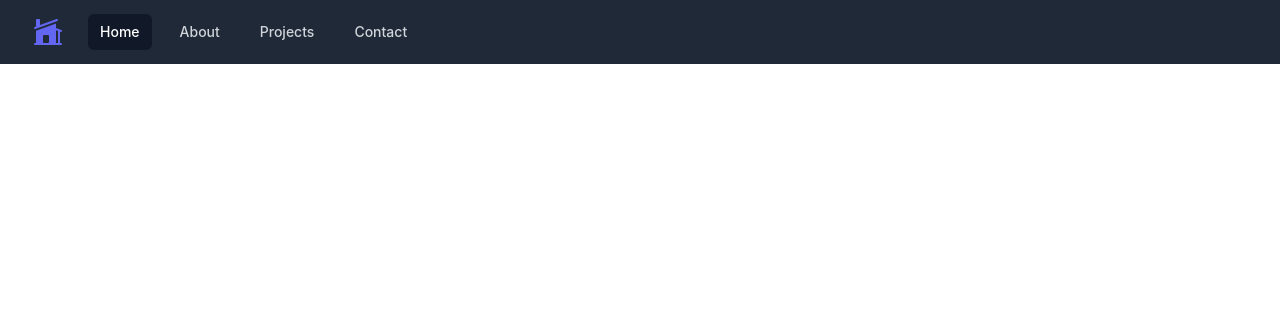
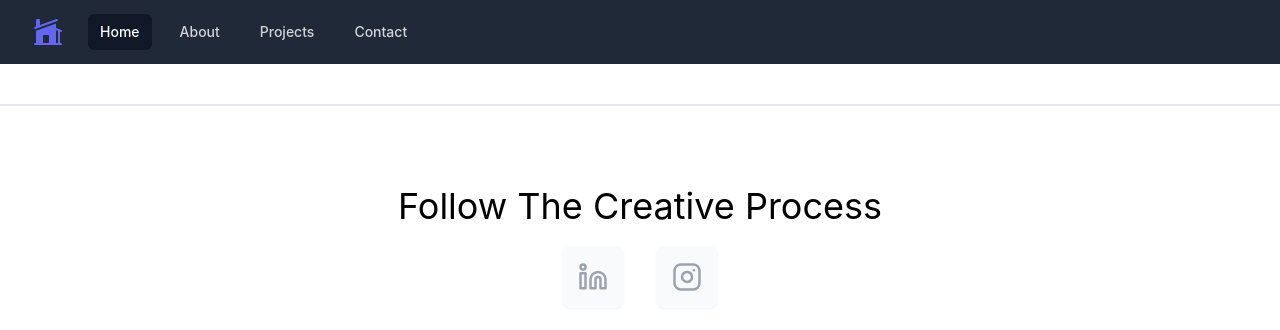
Before and after one commit to aaronfeingold/aspaceunfolds, a React (Create React App) app: page /about in a window 1280 px wide. Shown: the top 330 px of the page. Built offline with nearby package versions, Linux system fonts and the light colour scheme; grey boxes are pictures that could not be loaded.

Commit message:
tryna make a footer...

```diff
--- a/src/shared/components/Footer.tsx
+++ b/src/shared/components/Footer.tsx
@@ -1,24 +1,43 @@
 import React from "react";
+import { FiLinkedin, FiInstagram } from "react-icons/fi";
+
+const socialLinks = [
+  {
+    id: 0,
+    icon: <FiLinkedin />,
+    url: "https://www.linkedin.com/in/",
+  },
+  {
+    id: 1,
+    icon: <FiInstagram />,
+    url: "https://www.instagram.com/in/",
+  },
+];
 
 const Footer: React.FC = () => {
   return (
-    <footer className="bg-white">
-      <div className="max-w-7xl mx-auto py-4 px-4 overflow-hidden sm:px-6 lg:px-8">
-        <div className="flex justify-center space-x-6">
-          <a
-            href="https://www.linkedin.com/in/ines-yupanqui7a5a4a16/"
-            className="text-gray-400 hover:text-gray-500"
-          >
-            <span className="sr-only">LinkedIn</span>
-            <img
-              src="/path/to/linkedin.png"
-              alt="LinkedIn"
-              className="h-6 w-6"
-            />
-          </a>
+    <div className="container mx-auto">
+      <div className="pt-20 sm:pt-30 pb-8 mt-20 border-t-2 border-primary-light dark:border-secondary-dark">
+        {/* Footer social links */}
+        <div className="font-general-regular flex flex-col justify-center items-center mb-12 sm:mb-28">
+          <p className="text-3xl sm:text-4xl text-primary-dark dark:text-primary-light mb-5">
+            Follow The Creative Process
+          </p>
+          <ul className="flex gap-4 sm:gap-8">
+            {socialLinks.map((link) => (
+              <a
+                href={link.url}
+                target="__blank"
+                key={link.id}
+                className="text-gray-400 hover:text-indigo-500 dark:hover:text-indigo-400 cursor-pointer rounded-lg bg-gray-50 dark:bg-ternary-dark hover:bg-gray-100 shadow-sm p-4 duration-300"
+              >
+                <i className="text-xl sm:text-2xl md:text-3xl">{link.icon}</i>
+              </a>
+            ))}
+          </ul>
         </div>
       </div>
-    </footer>
+    </div>
   );
 };
 
```
